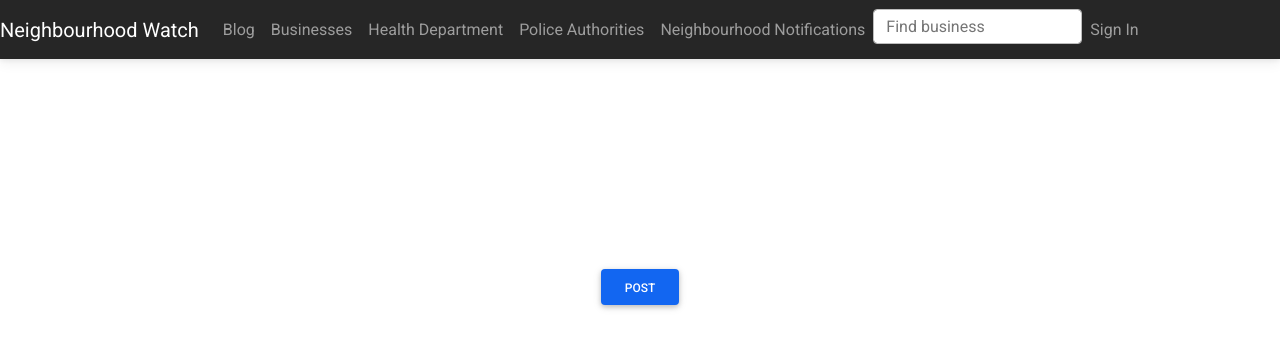
After one commit to Barrack-coder/Neighborhood, a Django app: page /new/blogpost in a window 1280 px wide. The commit adds this page. Shown: the top 349 px of the page. Run offline with Django 3.2, Linux system fonts and the light colour scheme; some libraries are stand-ins or nearby versions.

Commit message:
modified blogpost

```diff
--- a/hood/templates/base.html
+++ b/hood/templates/base.html
@@ -1,4 +1,3 @@
-{% load bootstrap5 %}
 {% load static %}
 
 <!DOCTYPE html>
@@ -13,13 +12,13 @@
     {% endif %}
 
     {% block styles %}
-    {% bootstrap_css %}
+
     {% endblock %}
 
-    {% comment %} <link rel="shortcut icon" type="image/png" href="{% static 'img/favicon.ico' %}">
+ {% comment %} <link rel="shortcut icon" type="image/png" href="{% static 'img/favicon.ico' %}">
     <link rel="stylesheet" href="https://use.fontawesome.com/releases/v5.5.0/css/all.css"
-        integrity="sha384-B4dIYHKNBt8Bc12p+WXckhzcICo0wtJAoU8YZTY5qE0Id1GSseTk6S+L3BlXeVIU" crossorigin="anonymous"> {% endcomment %}
-	<!-- Font Awesome -->
+        integrity="sha384-B4dIYHKNBt8Bc12p+WXckhzcICo0wtJAoU8YZTY5qE0Id1GSseTk6S+L3BlXeVIU" crossorigin="anonymous">  {% endcomment %}
+        <!-- Font Awesome -->
 <link
   href="https://cdnjs.cloudflare.com/ajax/libs/font-awesome/5.15.1/css/all.min.css"
   rel="stylesheet"
@@ -34,6 +33,7 @@
   href="https://cdnjs.cloudflare.com/ajax/libs/mdb-ui-kit/3.6.0/mdb.min.css"
   rel="stylesheet"
 />
+
 </head>
 
 <body>
@@ -49,7 +49,7 @@
   type="text/javascript"
   src="https://cdnjs.cloudflare.com/ajax/libs/mdb-ui-kit/3.6.0/mdb.min.js"
 ></script>
-    {% bootstrap_javascript %}
+
     {% endblock %}
 </body>
 
--- /dev/null
+++ b/hood/templates/blog/blogpost_form.html
@@ -0,0 +1,41 @@
+{% extends "base.html" %} {% load bootstrap5 %} {% load static %} {% block content %}
+<div class="container">
+    <div class="row">
+        <!-- Empty div -->
+
+        <div class="col-md-4 phone-section">
+        </div>
+
+        <div class="col-md-4 form-section">
+            {{form.media}} {% if form.errors %}
+            <p>Please enter correct value</p>
+            {% endif %}
+
+            <div class="panel panel-default" style="margin-top:210px;">
+
+                <div class="panel-body">
+
+                    <div class="text-center">
+                        <form action="{% url 'new-blogpost' %}" method="post" enctype="multipart/form-data">
+
+                            {% csrf_token%}
+
+                            <div class="form-group">
+                                <input type="submit" class="btn btn-primary login-button" value="Post">
+
+                            </div>
+                            <input type="hidden" name="next" value="/">
+
+                        </form>
+                    </div>
+                </div>
+
+            </div>
+
+        </div>
+        <!-- Empty div -->
+        <div class="col-md-4"></div>
+    </div>
+
+</div>
+{% endblock %}
--- a/hood/urls.py
+++ b/hood/urls.py
@@ -8,6 +8,9 @@ from django.conf.urls.static import static
 urlpatterns=[
     url(r'^$',views.index,name='Index'),
     url(r'^authorities',views.authorities, name='authorities'),
+    url(r'^blog',views.blog, name='blog'),
+    url(r'^new/blogpost$',views.new_blogpost, name='new-blogpost'),
+    url(r'^view/blog/(\d+)',views.view_blog,name='view_blog'),
 ]
 
 
--- a/hood/views.py
+++ b/hood/views.py
@@ -7,3 +7,14 @@ def index(request):
 
 def authorities(request):
     return render(request,'authorities/authorities.html',)
+
+
+def new_blogpost(request):
+    return render(request,'blog/blogpost_form.html',)
+
+def blog(request):
+    return render(request,'blog/blogs.html',)
+
+
+def view_blog(request):
+    return render(request,'blog/view_blog.html',)
```
Also changed, not shown: hood/templates/blog/blogs.html (added), hood/templates/blog/view_blog.html (added).
